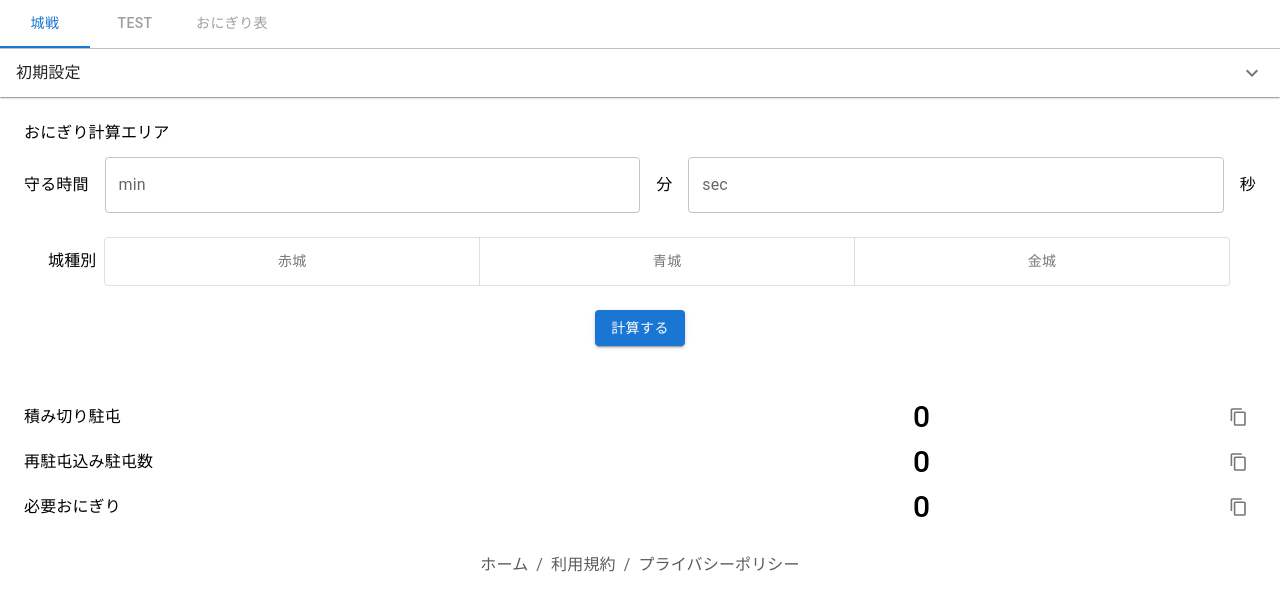
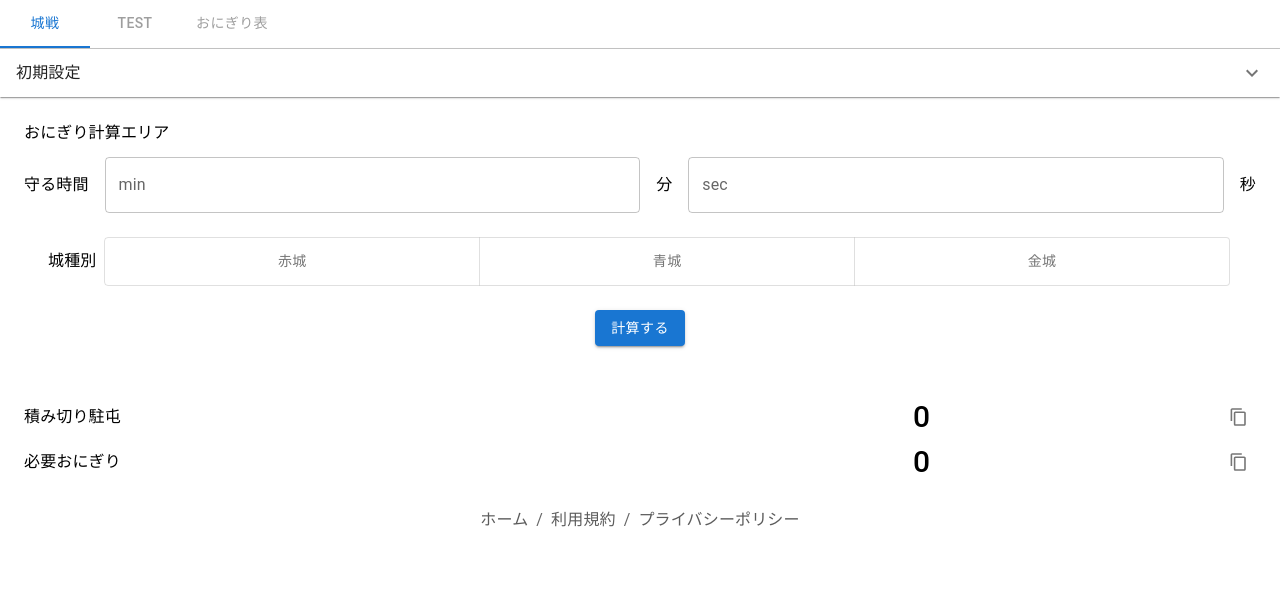
Before and after one commit to chika-create/onigiri-calc, a React (Create React App) app: page / in a window 1280 px wide. Shown: the top 610 px of the page. Built offline with nearby package versions, Linux system fonts and the light colour scheme.

Commit message:
update: 再駐屯込みおにぎり数の欄を削除

```diff
--- a/src/components/parts/countOutput/HarfStack.tsx
+++ /dev/null
@@ -1,51 +0,0 @@
-import { useState, useContext } from "react";
-import { numNumberContext } from "../../../SettingUseContext";
-
-import { Box, Typography, Tooltip, IconButton } from "@mui/material";
-import ContentCopyIcon from "@mui/icons-material/ContentCopy";
-
-export default function HarfStack(props: any) {
-  const numNumber = useContext(numNumberContext);
-  const copyToClipboard = props.copyToClipboard;
-  const [openTip, setOpenTip] = useState<boolean>(false);
-
-  const handleClickButtonHarfStack = (): void => {
-    setOpenTip(true);
-    copyToClipboard(Math.ceil(numNumber / 2));
-  };
-
-  return (
-    <Box
-      sx={{
-        display: "grid",
-        gridTemplateColumns: "1fr 1fr auto",
-      }}
-    >
-      <Typography
-        sx={{
-          alignSelf: "center",
-        }}
-      >
-        再駐屯込み駐屯数
-      </Typography>
-      <Typography
-        sx={{
-          fontWeight: "medium",
-          fontSize: 30,
-          textAlign: "center",
-        }}
-      >
-        {Math.ceil(numNumber / 2)}
-      </Typography>
-      <Tooltip title="ContentCopyIcon" onClick={handleClickButtonHarfStack}>
-        <IconButton>
-          <ContentCopyIcon
-            sx={{
-              width: "0.8em",
-            }}
-          />
-        </IconButton>
-      </Tooltip>
-    </Box>
-  );
-}
--- a/src/components/templates/CountOutput.tsx
+++ b/src/components/templates/CountOutput.tsx
@@ -1,7 +1,6 @@
 import { Box } from "@mui/material";
 
 import FullStack from "../parts/countOutput/FullStack";
-import HarfStack from "../parts/countOutput/HarfStack";
 import FullOnigiri from "../parts/countOutput/FullOnigiri";
 
 export default function CountOutput(props: any) {
@@ -21,7 +20,6 @@ export default function CountOutput(props: any) {
       }}
     >
       <FullStack copyToClipboard={copyToClipboard} />
-      <HarfStack copyToClipboard={copyToClipboard} />
       <FullOnigiri copyToClipboard={copyToClipboard} />
     </Box>
   );
```
